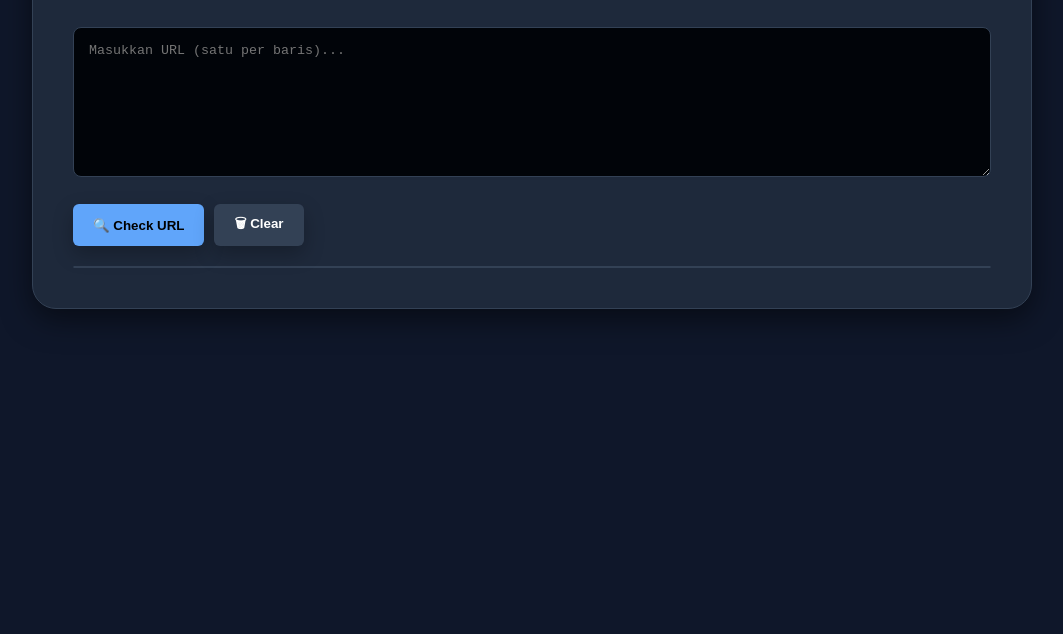
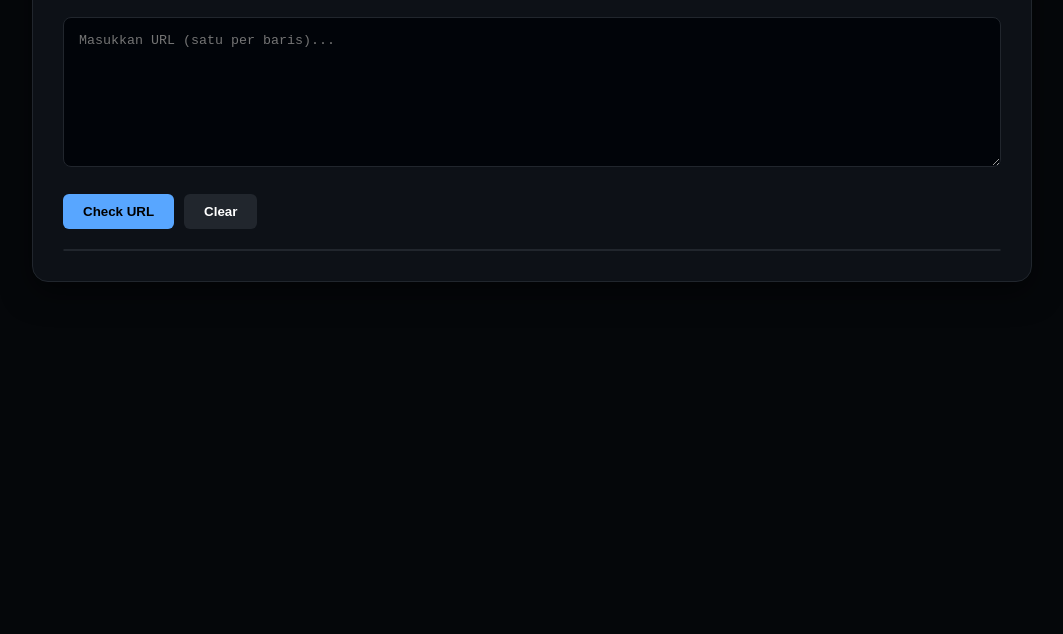
Before and after one commit to tokoblotongan/chekprovider_iptv, a plain HTML site: page index.html in a window 1280 px wide. Shown: the part 166-800 px from the top of the page, without its empty margins (108-1171 px from the left). Drawn offline with Linux system fonts and the light colour scheme.

Commit message:
Refine styles and update text in index.html

```diff
--- a/index.html
+++ b/index.html
@@ -6,12 +6,12 @@
     <title>🌐 URL Checker Pro - Refined</title>
     <style>
         :root {
-            --bg-body:#0f172a;
-            --bg-card:#1e293b;
-            --border:#334155;
+            --bg-body: #05070a;
+            --bg-card: #0d1117;
+            --border: #21262d;
             --text-main: #e6edf3;
             --text-dim: #8b949e;
-            --accent:#60a5fa;
+            --accent: #58a6ff;
             --success: #238636;
             --danger: #da3633;
         }
@@ -30,8 +30,8 @@
             margin: 0 auto;
             background: var(--bg-card);
             border: 1px solid var(--border);
-            border-radius:24px;
-            padding:40px;
+            border-radius: 16px;
+            padding: 30px;
             box-shadow: 0 10px 30px rgba(0,0,0,0.5);
         }
 
@@ -47,11 +47,11 @@
         }
 
         .btn-group { display: flex; gap: 10px; margin: 20px 0; flex-wrap: wrap; }
-        .btn { box-shadow:0 8px 20px rgba(0,0,0,.25);
+        .btn {
             padding: 10px 20px; border-radius: 6px; border: none; cursor: pointer;
             font-weight: 600; transition: 0.2s; background: var(--border); color: #fff;
         }
-        .btn:hover{background:#475569;transform:translateY(-2px);}
+        .btn:hover { background: #30363d; }
         .btn-primary { background: var(--accent); color: #000; }
 
         .table-wrapper {
@@ -77,14 +77,14 @@
     <div class="container">
         <div class="header">
             <h1>🌐 URL Checker Pro</h1>
-            <p>Fast • Secure • Modern Interface</p>
+            <p>Pemeriksa URL Cepat & Aman</p>
         </div>
 
         <textarea id="urls" placeholder="Masukkan URL (satu per baris)..." spellcheck="false"></textarea>
 
         <div class="btn-group">
-            <button class="btn btn-primary" onclick="checkUrls()" id="checkBtn">🔍 Check URL</button>
-            <button class="btn" onclick="clearResults()">🗑 Clear</button>
+            <button class="btn btn-primary" onclick="checkUrls()" id="checkBtn">Check URL</button>
+            <button class="btn" onclick="clearResults()">Clear</button>
         </div>
 
         <div id="statsContainer"></div>
```
